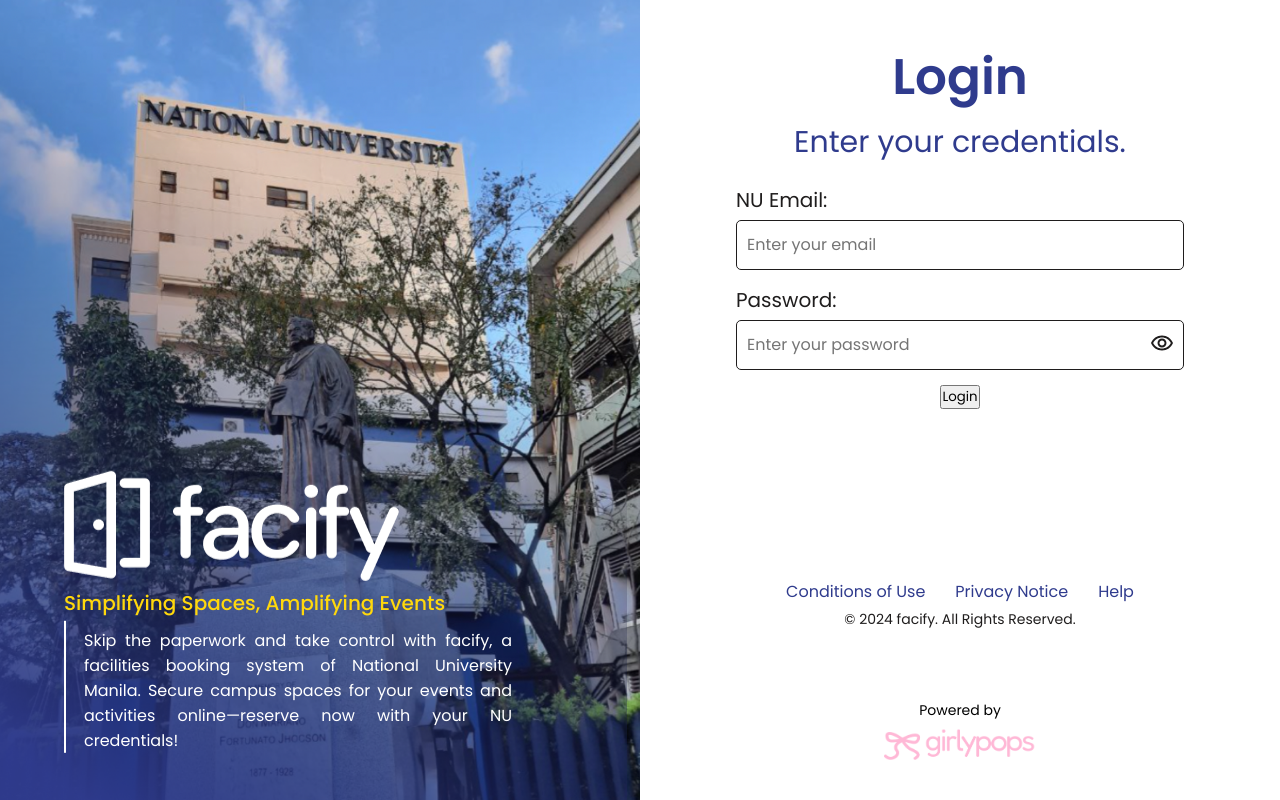
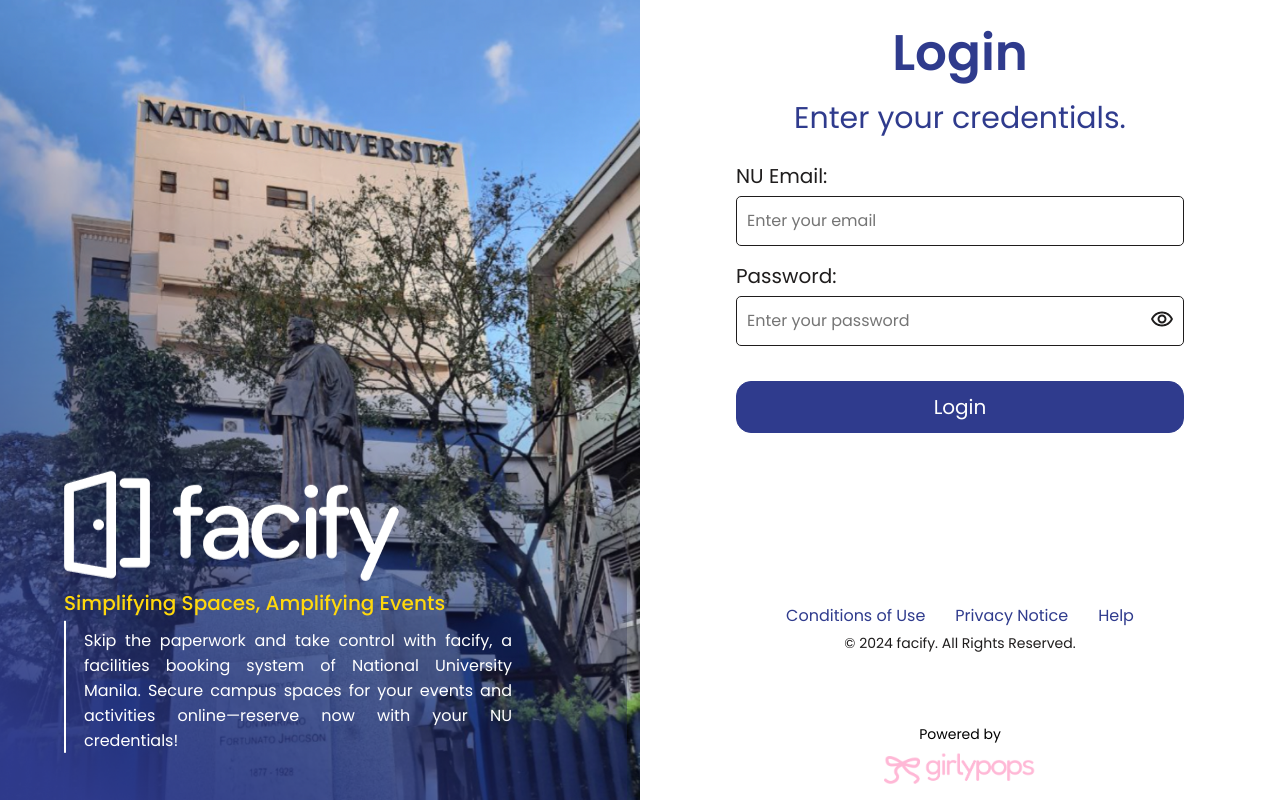
Before and after one commit to ysc4/facify-project, a React (Vite) app: page / in a window 1280 px wide. Built offline with nearby package versions, Linux system fonts and the light colour scheme.

Commit message:
Updated file name for homepage

```diff
--- a/src/pages/Login.css
+++ b/src/pages/Login.css
@@ -140,7 +140,19 @@ input {
     border-radius: 10px;
 }
 
-button:hover {
+.login-button {
+    background-color: #2F3B8D;
+    color: #FFFFFF;
+    font-size: 20px;
+    font-family: 'Poppins', sans-serif;
+    border: 1px solid #2F3B8D;
+    width: 100%;
+    padding: 10px 20px;
+    margin-top: 20px;
+    border-radius: 15px;
+}
+
+.login-button:hover {
     background-color: #FFFFFF;
     color: #2F3B8D;
     cursor: pointer;
--- a/src/pages/Login.jsx
+++ b/src/pages/Login.jsx
@@ -19,7 +19,7 @@ const Login = () => {
         event.preventDefault();
         // Perform login logic here
         setIsLoggedIn(true);
-        navigate('/homepage');
+        navigate('/bookings');
     };
 
     const togglePasswordVisibility = () => {
@@ -58,7 +58,7 @@ const Login = () => {
                             {passwordVisible ? <VisibilityOff /> : <Visibility />}
                         </span>
                     </div>
-                    <button type="submit">Login</button>
+                    <button type="submit" className="login-button">Login</button>
                 </form>
                 <div className="footer">
                     <div className="footer-links">
```
